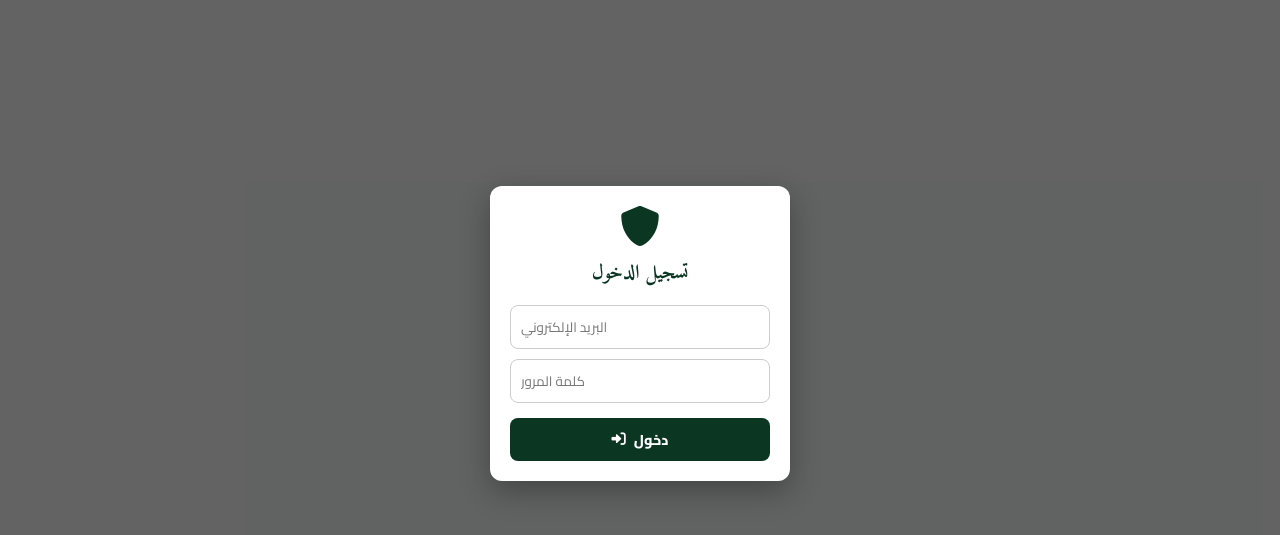
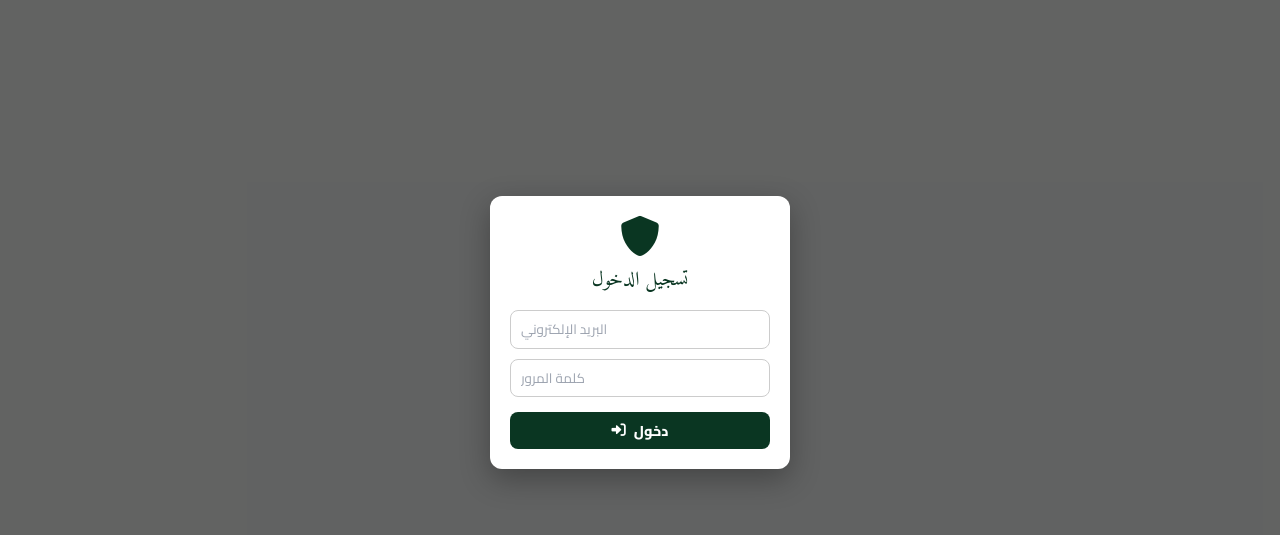
Before and after one commit to shehab-tarek1/Bj-rstorps-mosk-, a website: page admin.html in a window 1280 px wide. Shown: the part 67-602 px from the top of the page. Drawn offline with Linux system fonts and the light colour scheme; no server answers.

Commit message:
Update admin.html

```diff
--- a/admin.html
+++ b/admin.html
@@ -12,6 +12,9 @@
     <script src="https://www.gstatic.com/firebasejs/8.10.1/firebase-app.js"></script>
     <script src="https://www.gstatic.com/firebasejs/8.10.1/firebase-auth.js"></script>
     <script src="https://www.gstatic.com/firebasejs/8.10.1/firebase-firestore.js"></script>
+
+    <!-- إضافة ملف Tailwind هنا لتعمل التنسيقات في لوحة الإدارة -->
+    <link rel="stylesheet" href="tailwind.min.css">
 
     <style>
         :root {
```
